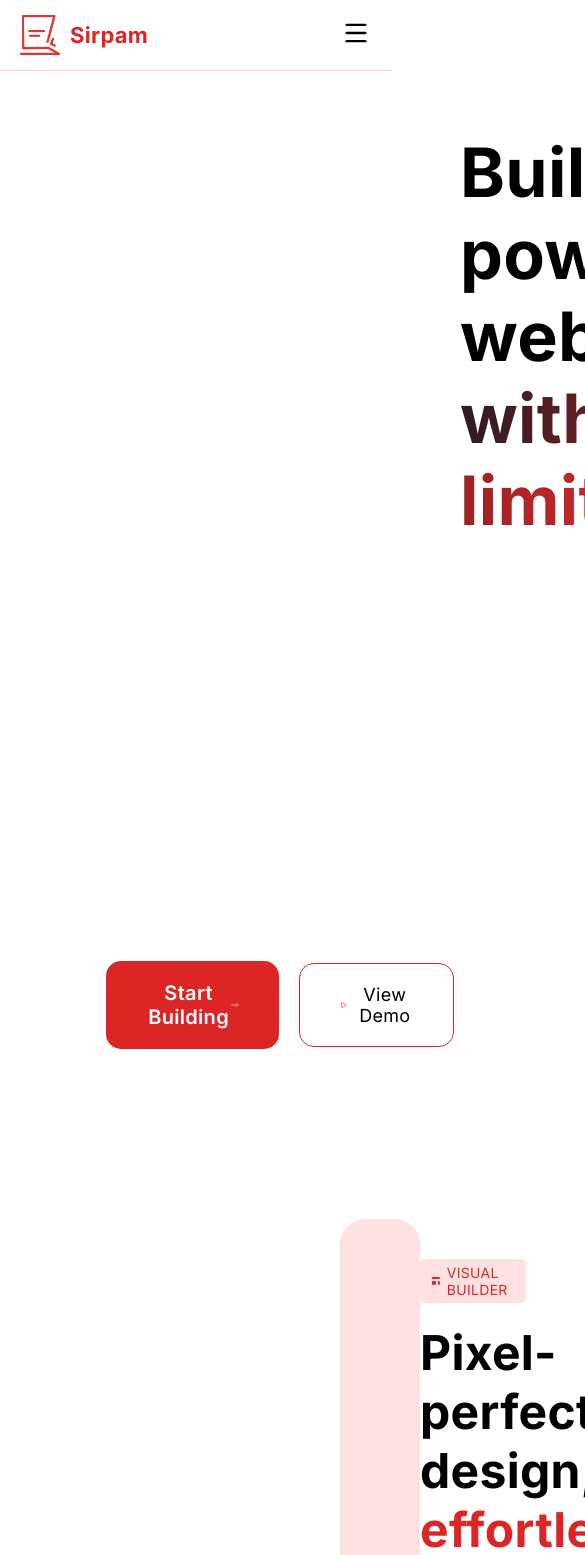
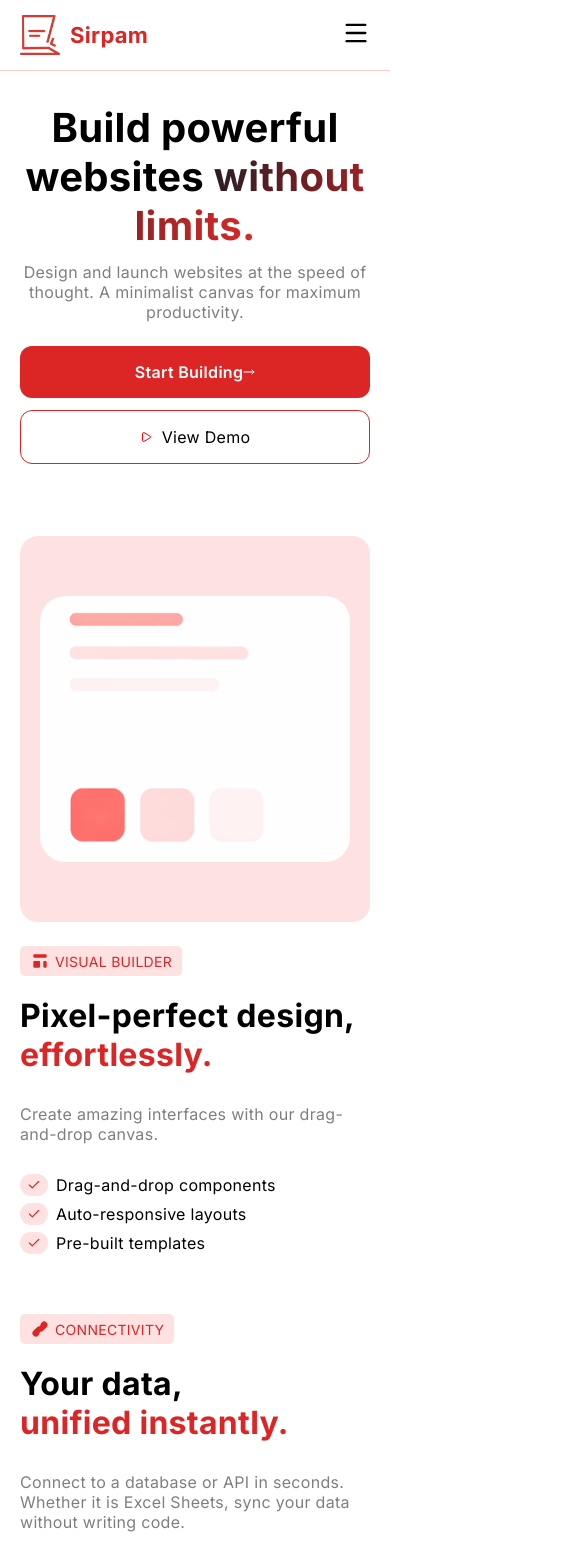
Before and after one commit to PooranaSelvan/UI-Builder, a React (Vite) app in the folder frontend/: page /features in a window 390 px wide. Shown: the top 1555 px of the page, 585 px wide, since content can reach past the window. Built offline with nearby package versions, Linux system fonts and the light colour scheme; no server answers.

Commit message:
Added responsive design to the features and profile pages

```diff
--- a/frontend/src/pages/features/features.css
+++ b/frontend/src/pages/features/features.css
@@ -206,3 +206,191 @@
     align-items: center;
     padding: 40px 60px;
 }
+
+@media (max-width: 1440px) {
+    .heading-section {
+        padding: 50px 240px 20px;
+    }
+
+    .heading-content {
+        padding: 0 0 20px;
+    }
+
+    .heading-content h1 {
+        font-size: 60px;
+    }
+
+    .heading-text {
+        padding: 0 180px;
+    }
+
+    .features {
+        padding: 30px 150px;
+    }
+
+    .features-content {
+        margin-top: 110px;
+    }
+
+    .feature-image{
+        display: flex;
+        align-items: center;
+    }
+
+    .floating-box img{
+        width: 75%;
+    }
+
+    .feature-text p {
+        padding: 0 60px 0 0;
+    }
+
+    .feature-bottom {
+        padding: 120px 180px;
+    }
+
+    .bottom-text {
+        padding: 0 120px;
+    }
+
+    .bottom-text h1 {
+        font-size: 56px;
+    }
+}
+
+@media (max-width: 1100px) {
+    .heading-section {
+        padding: 50px 120px 20px;
+    }
+
+    .heading-content {
+        padding: 0 35px 20px;
+    }
+
+    .heading-content h1 {
+        font-size: 56px;
+    }
+
+    .heading-text {
+        padding: 0 40px;
+    }
+
+    .features {
+        padding: 0;
+    }
+
+    .features-content{
+        flex-direction: column;
+        align-items: center;
+        margin-bottom: 40px;
+    }
+
+    .feature-text p {
+        padding: 0;
+    }
+
+    .feature-bottom {
+        padding: 120px 140px;
+    }
+
+    .bottom-text {
+        padding: 0 80px;
+    }
+
+    .bottom-text h1 {
+        font-size: 52px;
+    }
+}
+
+@media (max-width: 700px) {
+    .heading-section {
+        padding: 32px 20px 12px;
+    }
+
+    .heading-content {
+        padding: 0 0 12px;
+    }
+
+    .heading-content h1 {
+        font-size: 40px;
+    }
+
+    .heading-text {
+        padding: 0;
+    }
+
+    .heading-text p {
+        font-size: 16px;
+    }
+
+    .heading-btn {
+        flex-direction: column;
+        gap: 12px;
+        margin-top: 24px;
+    }
+
+    .build-btn,
+    .demo-btn {
+        width: 100%;
+        padding: 16px 20px;
+        border-radius: 12px;
+        font-size: 16px;
+    }
+
+    .features {
+        padding: 0 20px;
+    }
+
+    .features-content {
+        margin-top: 60px;
+        flex-direction: column;
+        gap: 24px;
+    }
+
+    .feature-image,
+    .feature-text {
+        width: 100%;
+    }
+
+    .feature-image {
+        padding: 20px;
+        border-radius: 18px;
+    }
+
+    .floating-box {
+        padding: 40px 0;
+    }
+
+    .floating-box img {
+        width: 100%;
+    }
+
+    #connectivity-image {
+        width: 100%;
+    }
+
+    .feature-text {
+        padding: 0;
+    }
+
+    .feature-text h2,
+    .feature-text h2 span {
+        font-size: 32px;
+    }
+
+    .feature-text p {
+        font-size: 16px;
+    }
+
+    .feature-bottom {
+        padding: 64px 20px;
+    }
+
+    .bottom-text {
+        padding: 0;
+    }
+
+    .bottom-text h1 {
+        font-size: 36px;
+    }
+}
--- a/frontend/src/pages/profile/profile.css
+++ b/frontend/src/pages/profile/profile.css
@@ -170,3 +170,76 @@
     font-size: 16px;
     border-radius: 15px;
 }
+
+@media (max-width: 1440px) {
+    .profile-container{
+        padding: 2% 24%;
+    }
+}
+
+@media (max-width: 1100px) {
+    .profile-container{
+        padding: 32px 16%;
+    }
+
+    .profile-form input{
+        font-size: 16px;
+    }
+
+    #personal-mail{
+        font-size: 16px;
+    }
+}
+
+@media (max-width: 700px) {
+    .profile-container{
+        padding: 20px 5%;
+    }
+
+    .profile-card{
+        padding: 24px 16px;
+    }
+
+    .profile-image div h1{
+        font-size: 32px;
+    }
+
+    .profile-details{
+        padding: 0;
+    }
+
+    .profile-details h2{
+        font-size: 16px;
+        flex-wrap: wrap;
+    }
+
+    .profile-form input{
+        padding: 12px 14px;
+    }
+
+    .profile-form .mail{
+        padding: 0 12px;
+    }
+
+    .delete-account{
+        flex-direction: column;
+        align-items: flex-start;
+        gap: 12px;
+    }
+
+    .profile-delete-btn{
+        width: 100%;
+        padding: 12px 14px;
+    }
+
+    .save-changes{
+        flex-direction: column-reverse;
+        align-items: stretch;
+    }
+
+    .cancel-btn,
+    .save-changes-btn{
+        width: 100%;
+        padding: 12px 14px;
+    }
+}
```
